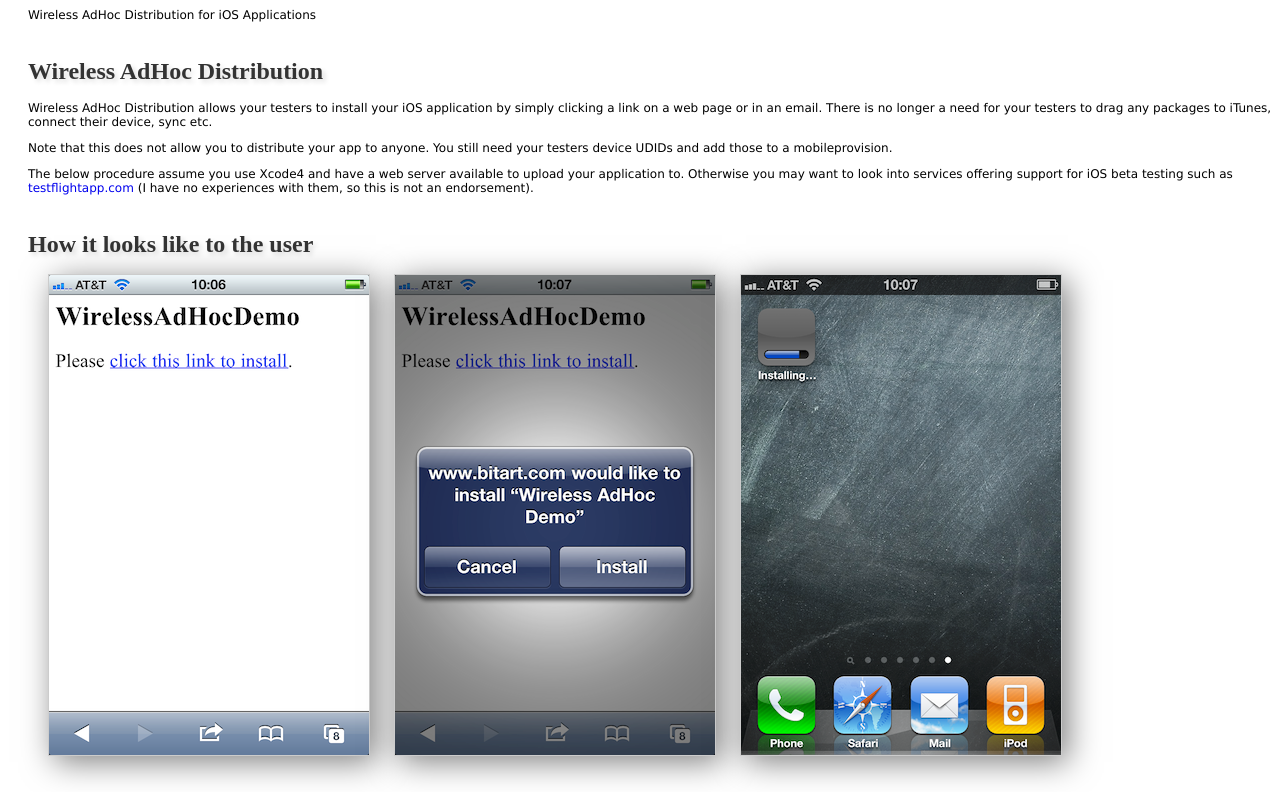
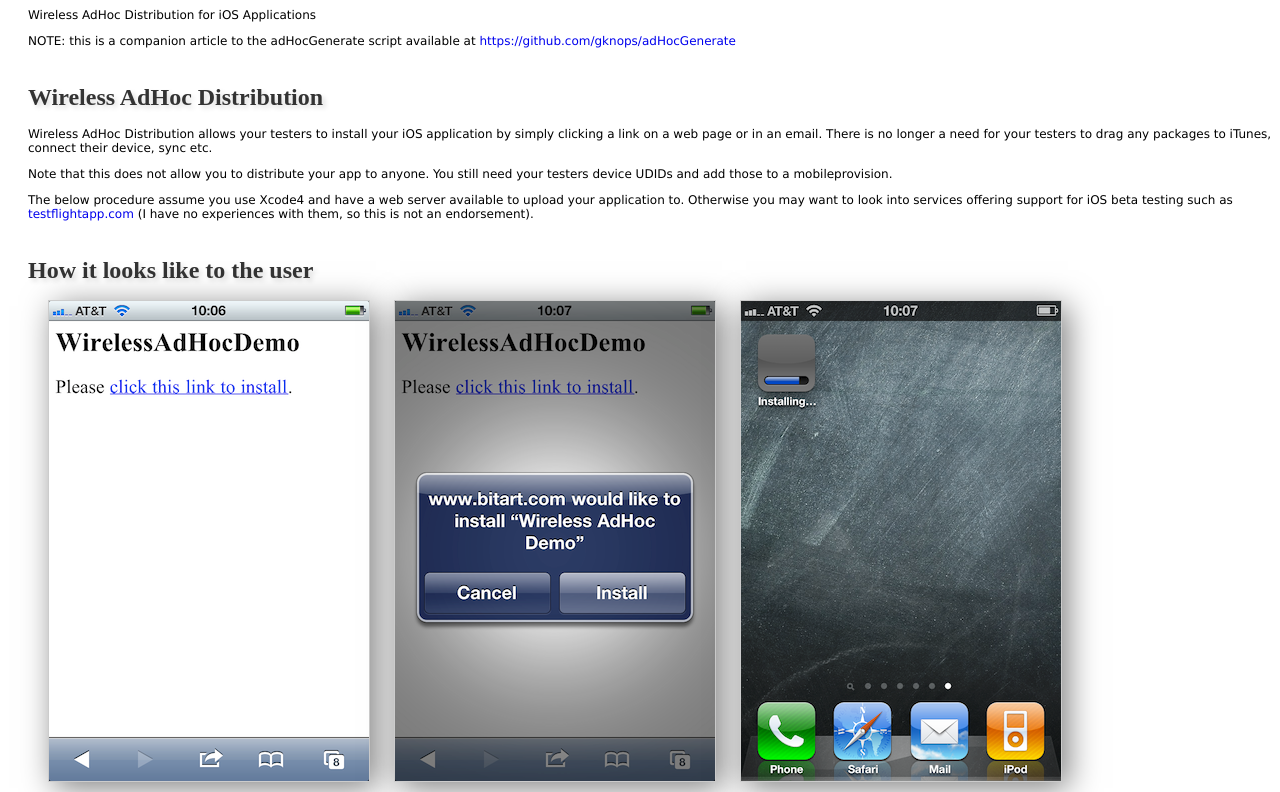
Before and after one commit to gknops/adHocGenerate, a plain HTML site: page index.html in a window 1280 px wide. Shown: the top 792 px of the page. Drawn offline with Linux system fonts and the light colour scheme.

Commit message:
* Added github URLs

```diff
--- a/index.html
+++ b/index.html
@@ -191,6 +191,8 @@
 <div class="document">
 <div class="doctitle">Wireless AdHoc Distribution for iOS Applications</div>
 
+<p>NOTE: this is a companion article to the adHocGenerate script available at <a href="https://github.com/gknops/adHocGenerate">https://github.com/gknops/adHocGenerate</a></p>
+
 <h1 id="wirelessadhocdistribution">Wireless AdHoc Distribution</h1>
 
 <p>Wireless AdHoc Distribution allows your testers to install your iOS application by simply clicking a link on a web page or in an email. There is no longer a need for your testers to drag any packages to iTunes, connect their device, sync etc.</p>
@@ -325,7 +327,7 @@
 
 <p>Fortunately Xcode provides a way to use the command line to generate, sign and embed the mobileprovision from an archive (for details do a Google search for <code>xcrun</code> and <code>PackageApplication</code>).</p>
 
-<p>This allows us to use a script to generate the <a href="#ipa" title="IPA">IPA</a>, <a href="#manifest" title="Manifest">Manifest</a> and a web page containing the <a href="#magiclink" title="Magic Link">Magic Link</a>. As an example we will use the <code>adHocGenerate</code> script available at github. (TODO: add link).</p>
+<p>This allows us to use a script to generate the <a href="#ipa" title="IPA">IPA</a>, <a href="#manifest" title="Manifest">Manifest</a> and a web page containing the <a href="#magiclink" title="Magic Link">Magic Link</a>. As an example we will use the <code>adHocGenerate</code> script <a href="https://github.com/gknops/adHocGenerate">available at github</a>.</p>
 
 <p>The script is controlled via environment variables and an optional template for the <code>HTML</code> page.</p>
 
```
Also changed, not shown: 1 other file.
